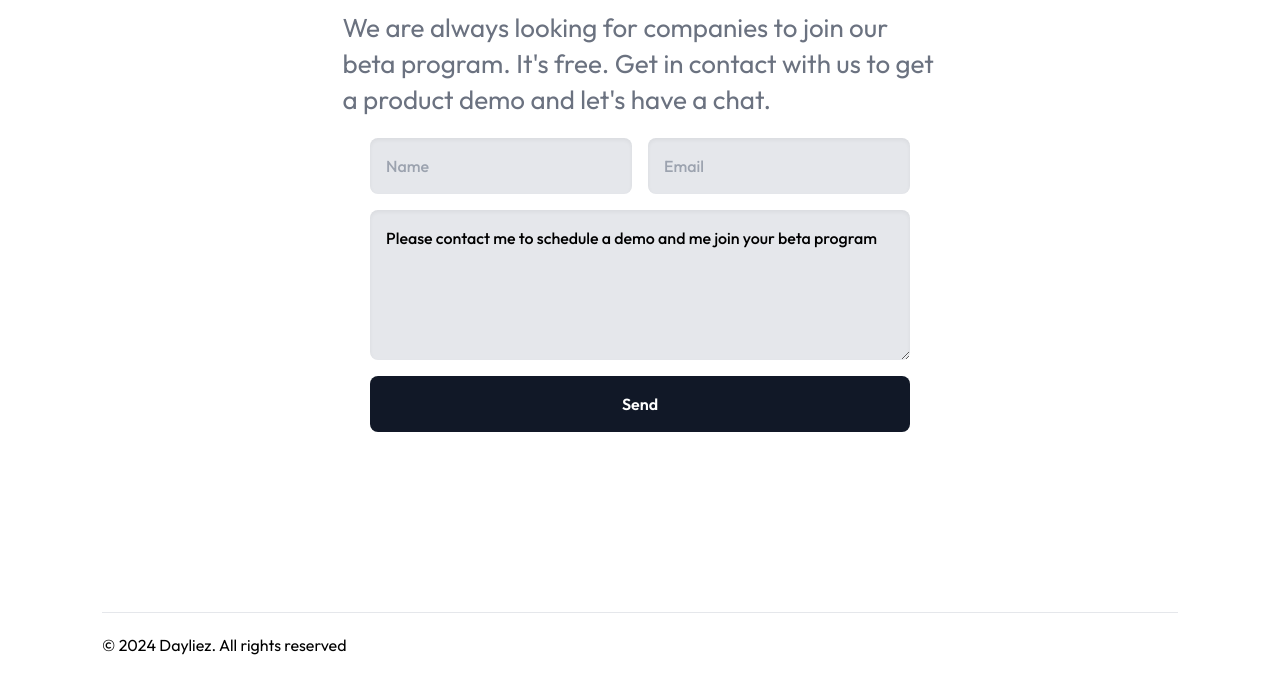
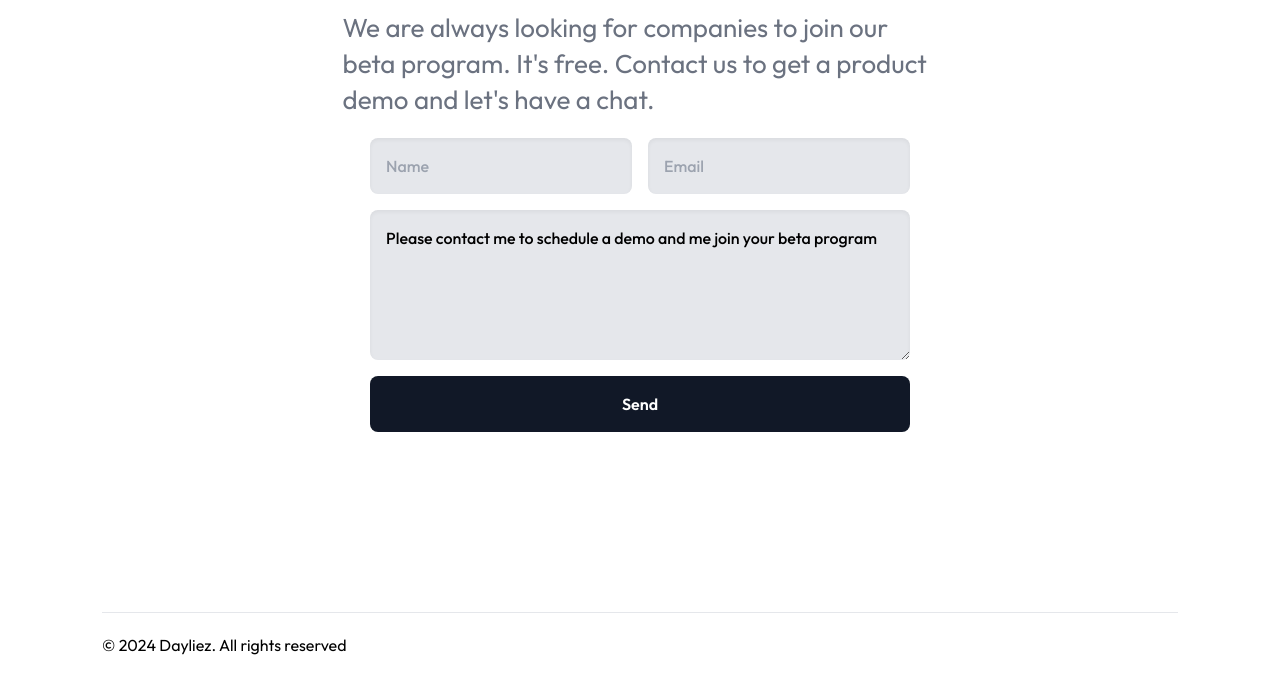
Before and after one commit to DutchBen/dayliez, a Gatsby site: page /join-beta-form in a window 1280 px wide. Shown: the part 223-900 px from the top of the page. Built offline with nearby package versions, Linux system fonts and the light colour scheme; Gatsby itself is replaced by a stand-in of ours.

Commit message:
contact us

```diff
--- a/src/pages/join-beta-form.tsx
+++ b/src/pages/join-beta-form.tsx
@@ -16,7 +16,7 @@ const IndexPage = () => {
                     </h1>
                     <h2 className="text-[26px] leading-[36px]  text-gray-500 w-fit lg:w-[635px] p-5">
                         We are always looking for companies to join our beta
-                        program. It's free. Get in contact with us to get a
+                        program. It's free. Contact us to get a
                         product demo and let's have a chat.
                     </h2>
                     <div className="flex flex-col justify-center items-center font-outfit w-full max-w-[450px]">
```
